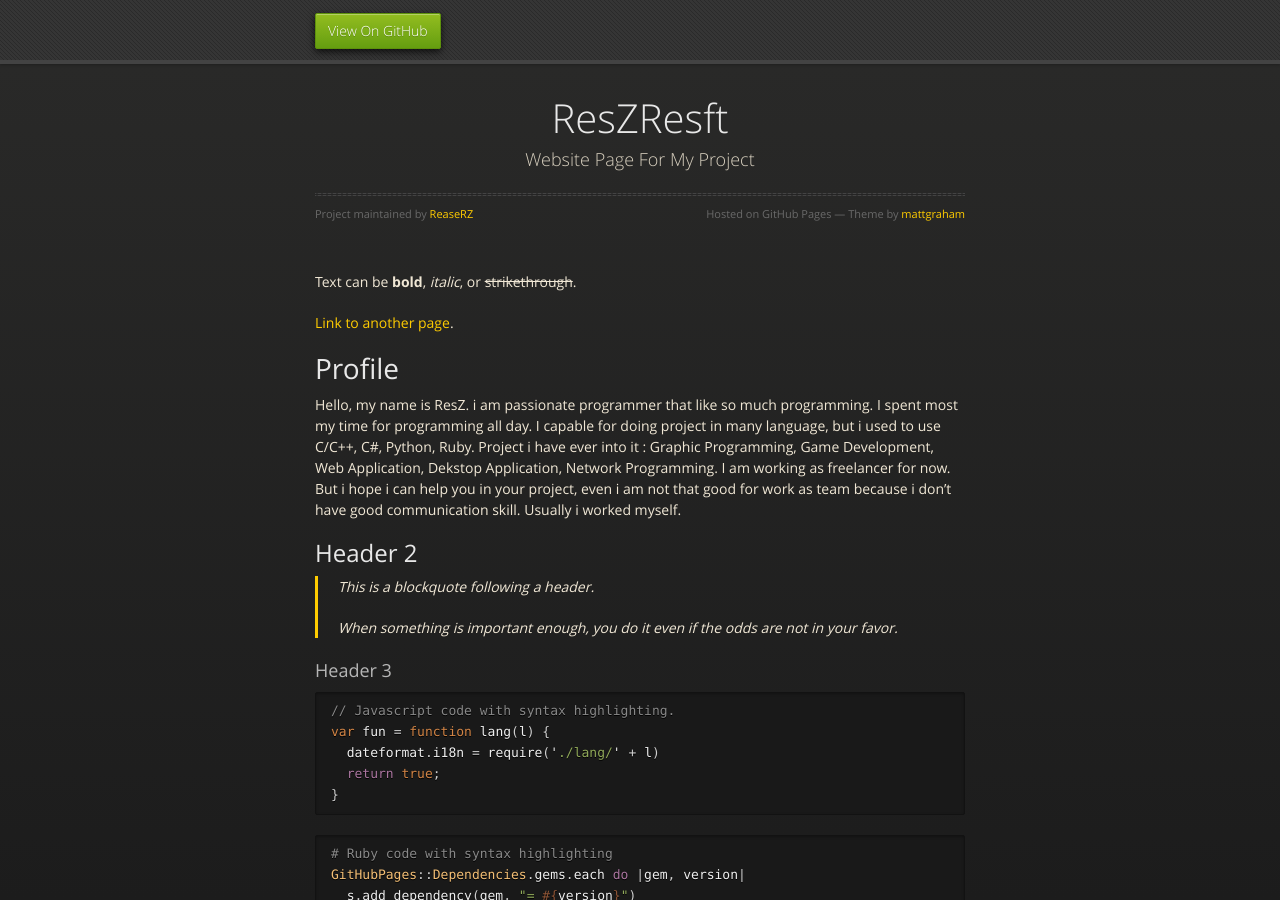
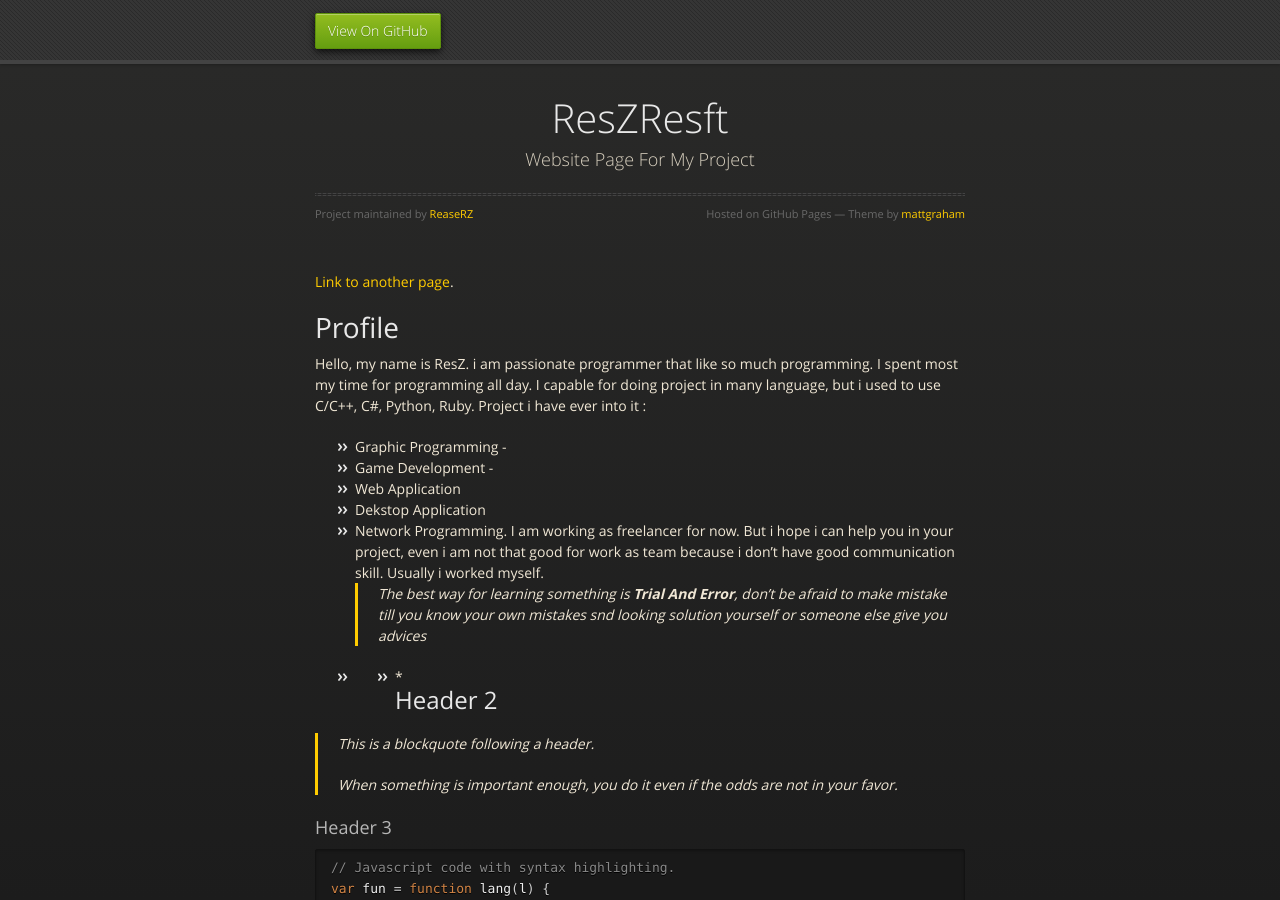
Before and after one commit to ReaseRZ/reaserz.github.io, a Jekyll site: the page built from index.md, in a window 1280 px wide and 900 px high. Built offline with Jekyll 4.4.1, drawn with Linux system fonts in a browser that asks for light colours.

Commit message:
Update index.md

```diff
--- a/index.md
+++ b/index.md
@@ -2,14 +2,20 @@
 layout: default
 ---
 
-Text can be **bold**, _italic_, or ~~strikethrough~~.
-
 [Link to another page](./another-page.html).
 
 # Profile
-Hello, my name is ResZ. i am passionate programmer that like so much programming. I spent most my time for programming all day. I capable for doing project in many language, but i used to use C/C++, C#, Python, Ruby. Project i have ever into it : Graphic Programming, Game Development, Web Application, Dekstop Application, Network Programming.
+Hello, my name is ResZ. i am passionate programmer that like so much programming. I spent most my time for programming all day. I capable for doing project in many language, but i used to use C/C++, C#, Python, Ruby.
+Project i have ever into it :
+- Graphic Programming -
+- Game Development -
+- Web Application
+- Dekstop Application
+- Network Programming.
 I am working as freelancer for now. But i hope i can help you in your project, even i am not that good for work as team because i don't have good communication skill. Usually i worked myself.
-
+> The best way for learning something is **Trial And Error**, don't be afraid to make mistake till you know your own mistakes snd looking solution yourself or
+> someone else give you advices
+* * *
 ## Header 2
 
 > This is a blockquote following a header.
```
